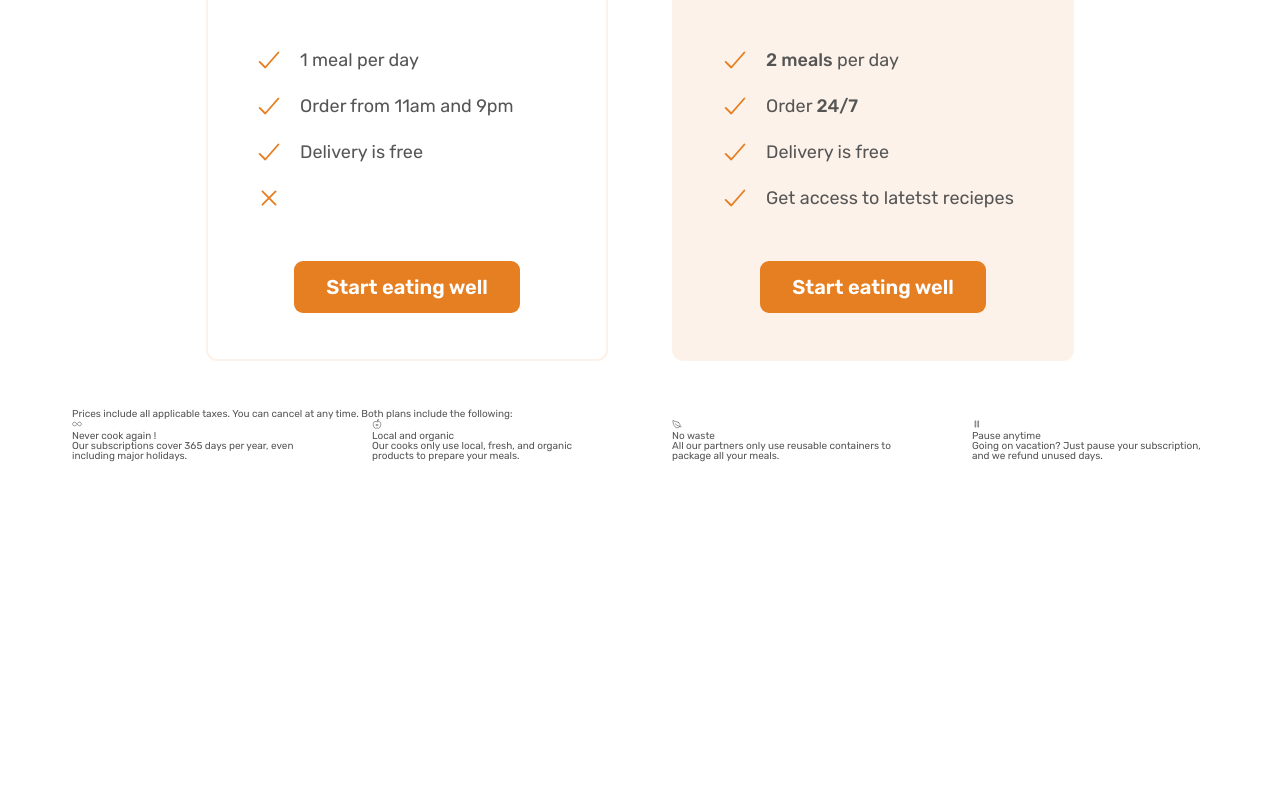
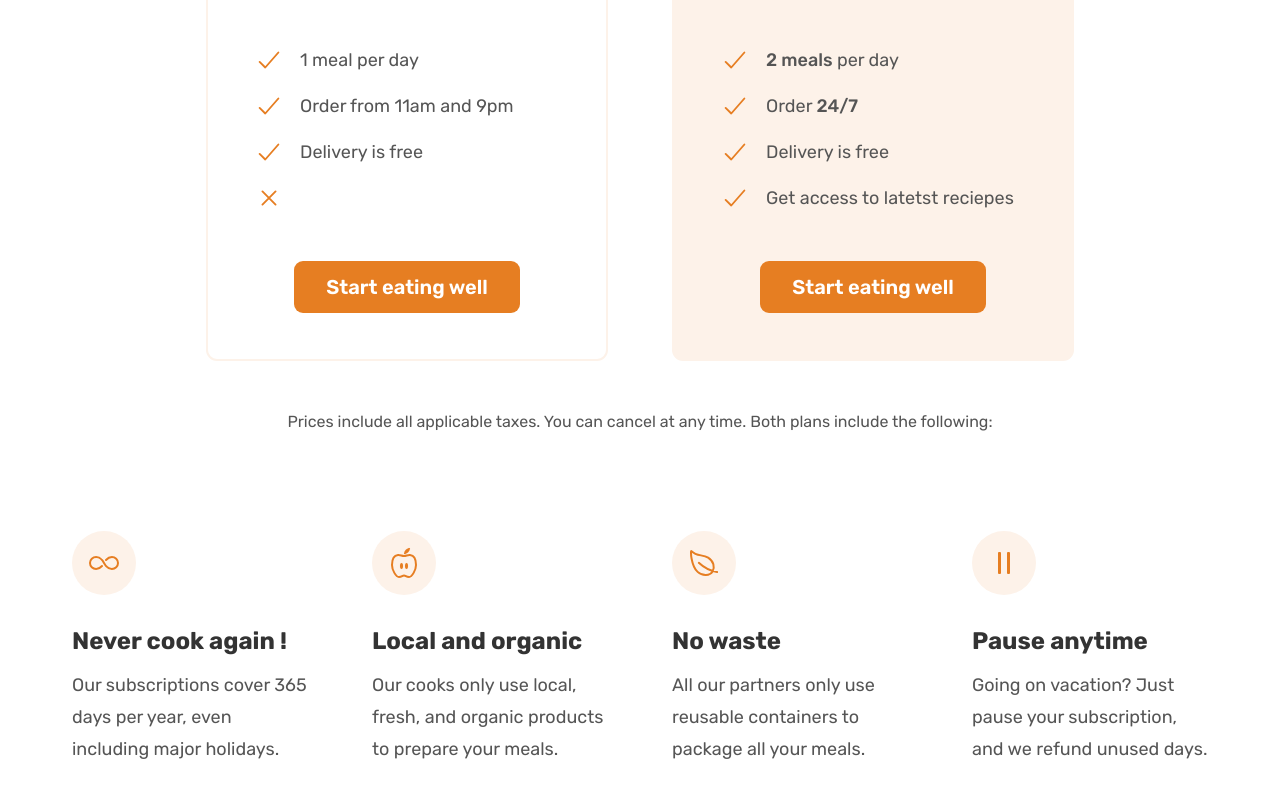
Before and after one commit to fabulous1996/omnifood-project, a plain HTML site: page index.html in a window 1280 px wide. Shown: the part 5094-5892 px from the top of the page. Before the commit the page ends 5651 px from the top, so only its background shows below. Drawn offline with nearby package versions, Linux system fonts and the light colour scheme.

Commit message:
ajout d'élément de style pour la partie feature

```diff
--- a/css/general.css
+++ b/css/general.css
@@ -83,6 +83,10 @@ body {
   display: grid;
   column-gap: 6.4rem;
   row-gap: 9.6rem;
+}
+
+.grid:not(:last-child) {
+  margin-bottom: 9.6rem;
 }
 
 .grid--2--cols {
--- a/css/style.css
+++ b/css/style.css
@@ -375,10 +375,6 @@
   padding: 4.6rem;
 }
 
-.pricing-plan--starter:hover {
-  background-color: #fdf2e9;
-}
-
 .pricing-plan--complete {
   background-color: #fdf2e9;
   padding: 4.8rem;
@@ -438,3 +434,35 @@
   text-align: center;
   margin-top: 4.8rem;
 }
+
+/**************************/
+/* FEATURE SECTION */
+/**************************/
+
+.plan-details {
+  font-size: 1.6rem;
+  line-height: 1.6;
+  text-align: center;
+}
+
+.feature-icon {
+  color: #e67e22;
+  height: 3.2rem;
+  width: 3.2rem;
+  background-color: #fdf2e9;
+  padding: 1.6rem;
+  border-radius: 50%;
+  margin-bottom: 3.2rem;
+}
+
+.feature-title {
+  font-size: 2.4rem;
+  color: #333;
+  font-weight: 700;
+  margin-bottom: 1.6rem;
+}
+
+.feature-text {
+  font-size: 1.8rem;
+  line-height: 1.8;
+}
```
